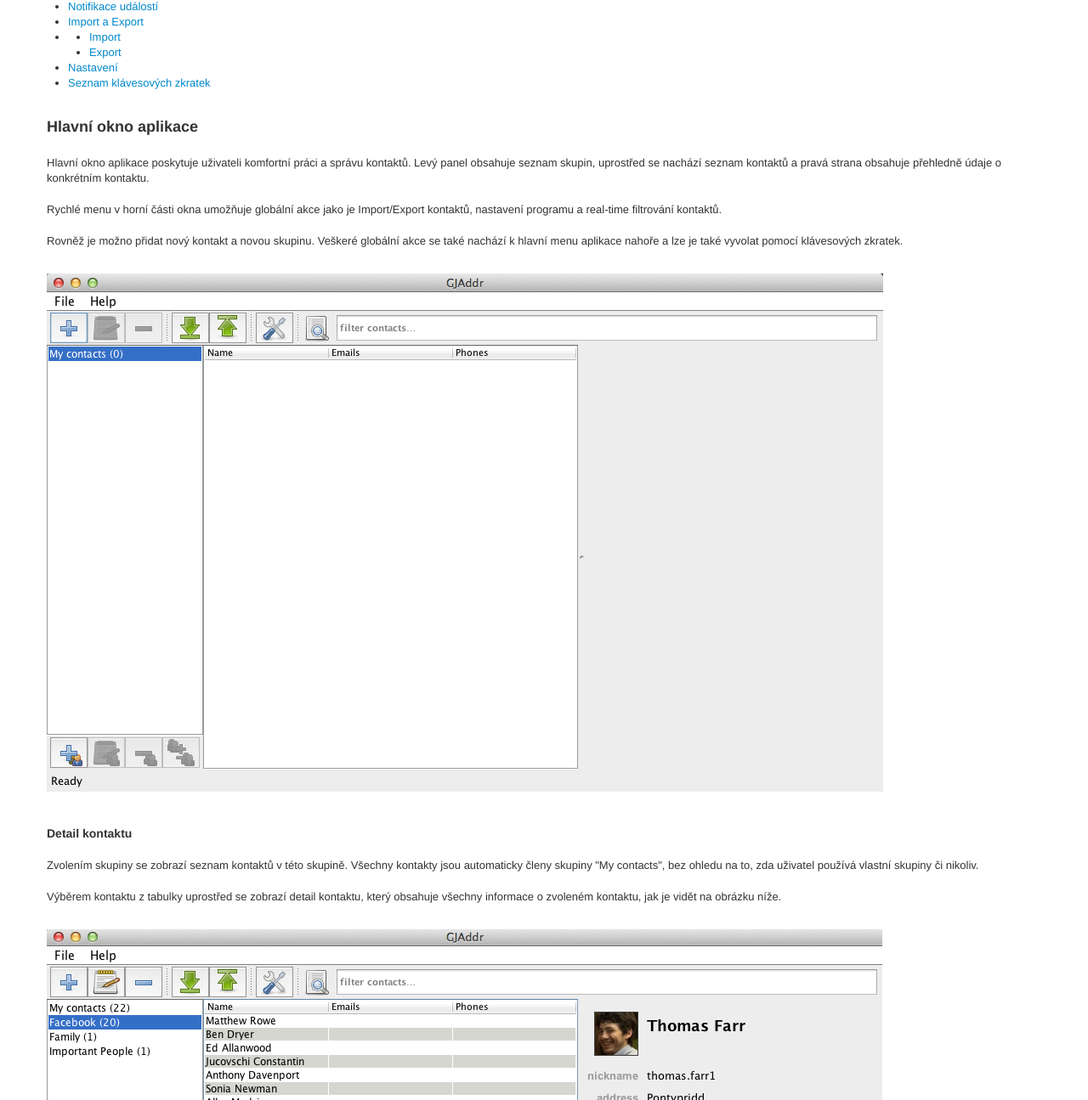
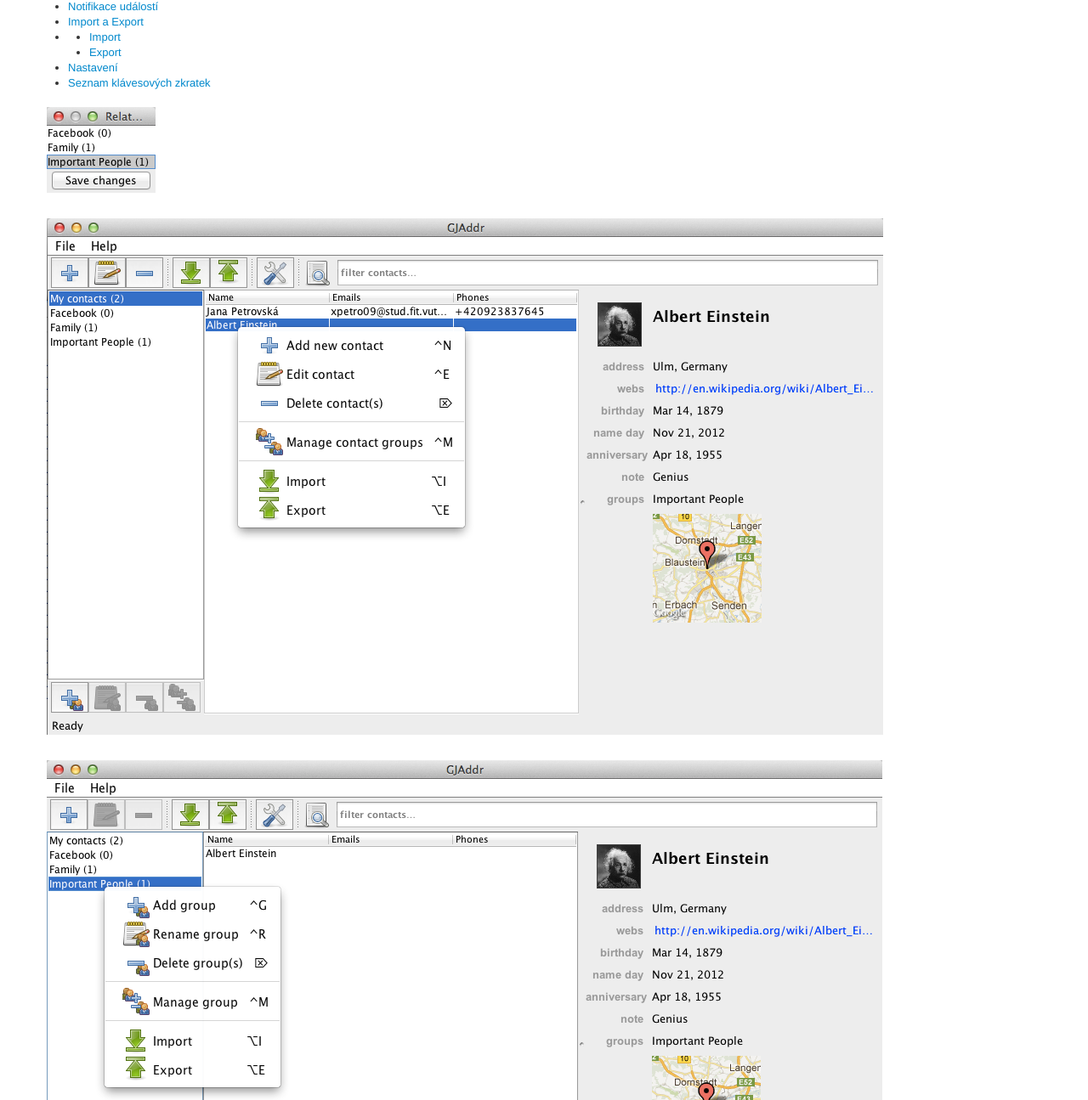
Before and after one commit to Pitel/GJAddr, a plain HTML site: page index.html in a window 1280 px wide. Shown: the part 745-2040 px from the top of the page at 85% size. Drawn offline with Linux system fonts and the light colour scheme.

Commit message:
Added four more screenshots.

```diff
--- a/index.html
+++ b/index.html
@@ -100,6 +100,10 @@
 						<li><a href="#preferences">Nastavení</a></li>
 						<li><a href="#shortcuts">Seznam klávesových zkratek</a></li>
                     </ul>
+                    <img src="img/scr_contactGroups.png" /><br />
+                    <img src="img/scr_contactContext.png" /><br />
+                    <img src="img/scr_groupContext.png" /><br />
+                    <img src="img/scr_mainWindowMenu.png" /><br />
                     <h3 id="mainWindow">Hlavní okno aplikace</h3>
 					<p>
 						Hlavní okno aplikace poskytuje uživateli komfortní práci a správu kontaktů. Levý panel obsahuje seznam skupin, uprostřed se nachází seznam kontaktů a pravá strana obsahuje přehledně údaje o konkrétním kontaktu.
```
Also changed, not shown: img/scr_contactContext.png (added), img/scr_contactGroups.png (added), img/scr_groupContext.png (added), img/scr_mainWindowMenu.png (added).
